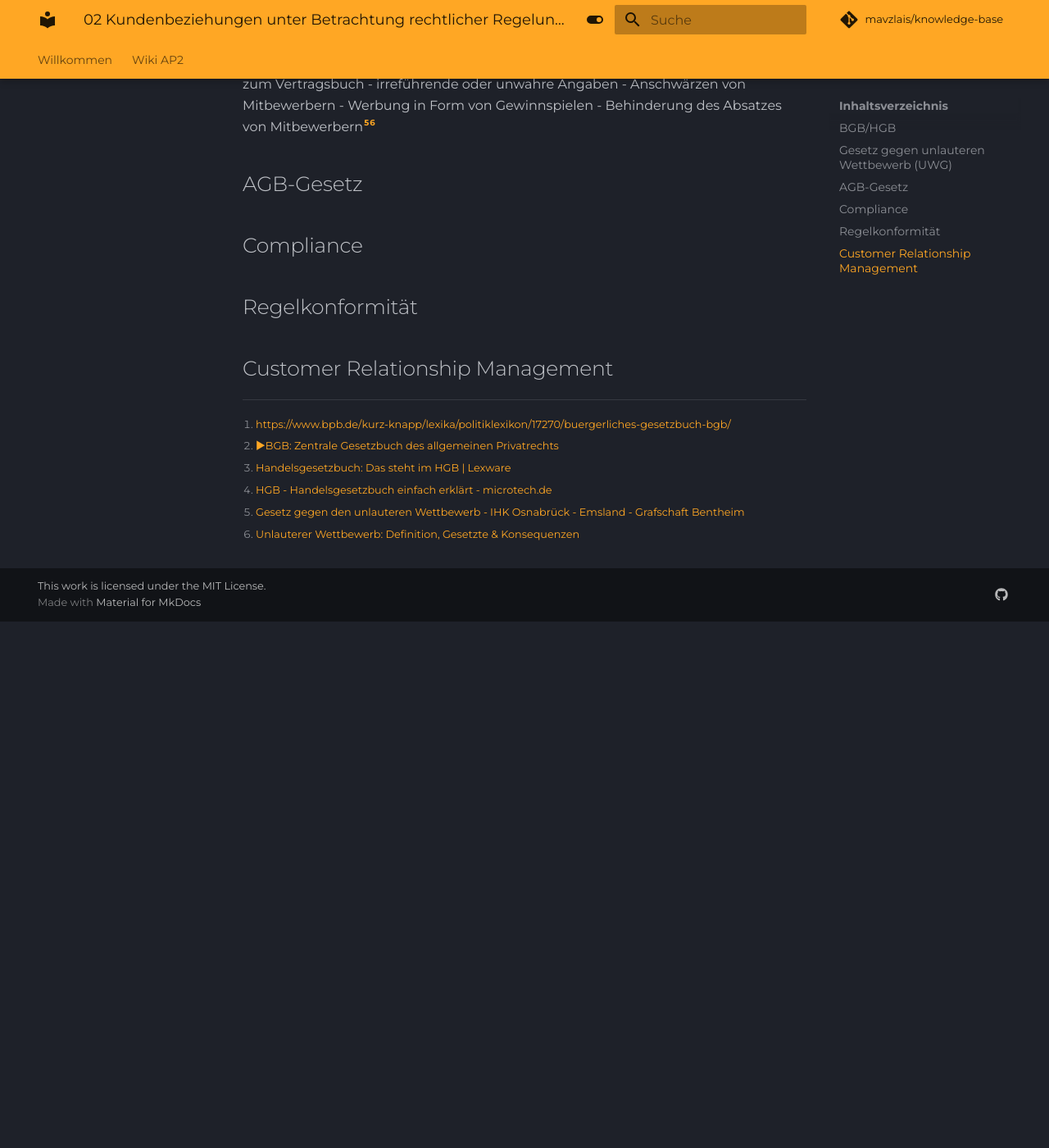
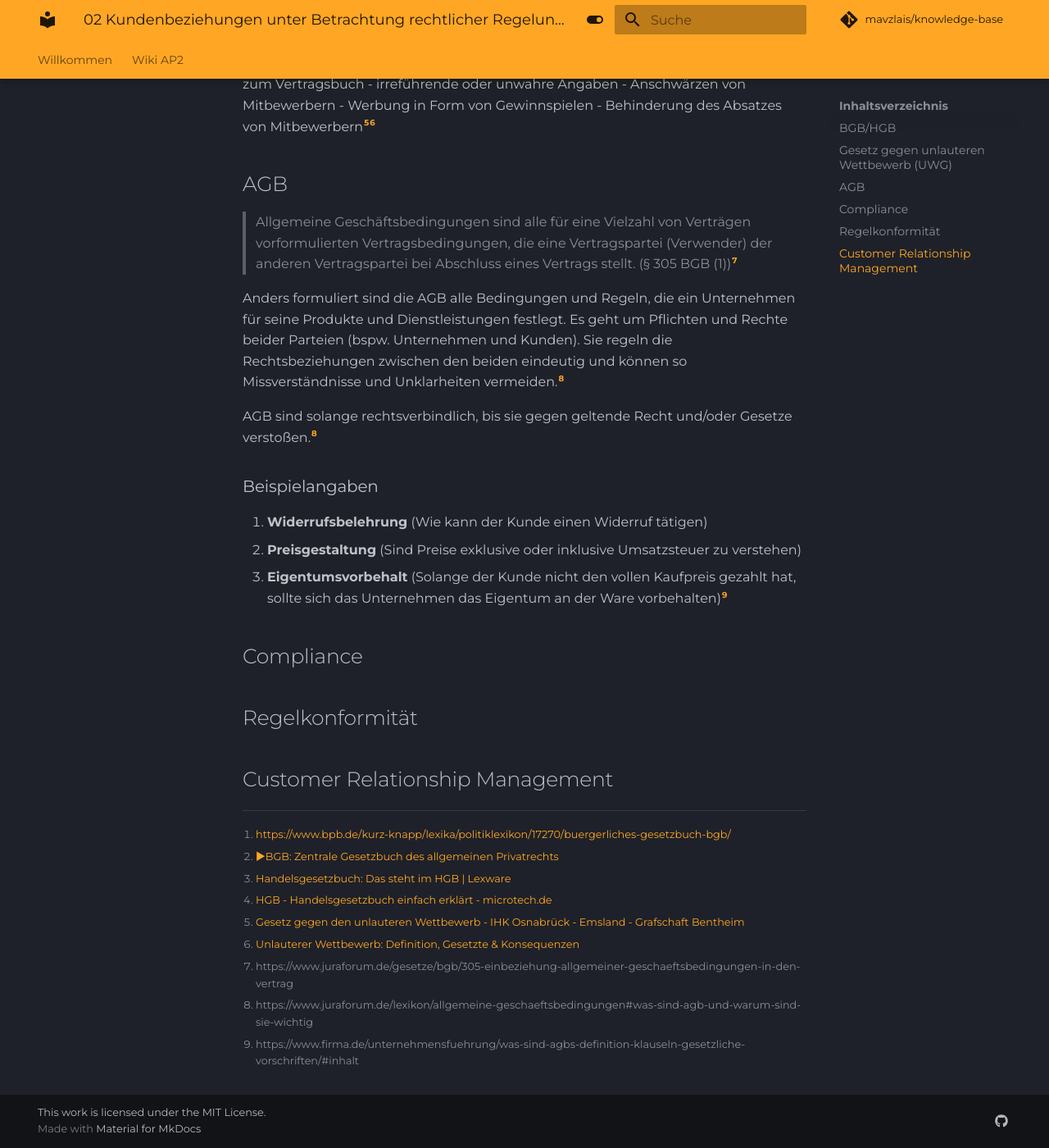
Before and after one commit to mavzlais/knowledge-base, an MkDocs documentation site: the page built from docs/02_wiki_ap2/1_konzeption_und_administration_von_it-systemen/02_kundenbeziehungen.md, in a window 1280 px wide and 1400 px high, scrolled down 1329 px. Shown: the whole window at 82% size. Built offline with MkDocs 1.6.1 and Material for MkDocs 9.7.7, drawn with Linux system fonts in a browser that asks for light colours; comment, search, counter and statistics services are not loaded; before the commit the page ends 2087 px from its top, so only the background shows below that.

Commit message:
Updated 02_kundenbeziehungen, added AGB

```diff
--- a/docs/02_wiki_ap2/1_konzeption_und_administration_von_it-systemen/02_kundenbeziehungen.md
+++ b/docs/02_wiki_ap2/1_konzeption_und_administration_von_it-systemen/02_kundenbeziehungen.md
@@ -33,8 +33,16 @@ Beispiele für unlautere Verhaltensweisen:
 - Anschwärzen von Mitbewerbern
 - Werbung in Form von Gewinnspielen
 - Behinderung des Absatzes von Mitbewerbern[^5][^6]
+## AGB
+>Allgemeine Geschäftsbedingungen sind alle für eine Vielzahl von Verträgen vorformulierten Vertragsbedingungen, die eine Vertragspartei (Verwender) der anderen Vertragspartei bei Abschluss eines Vertrags stellt. (§ 305 BGB (1))[^7]
 
-## AGB-Gesetz
+Anders formuliert sind die AGB alle Bedingungen und Regeln, die ein Unternehmen für seine Produkte und Dienstleistungen festlegt. Es geht um Pflichten und Rechte beider Parteien (bspw. Unternehmen und Kunden). Sie regeln die Rechtsbeziehungen zwischen den beiden eindeutig und können so Missverständnisse und Unklarheiten vermeiden.[^8]
+
+AGB sind solange rechtsverbindlich, bis sie gegen geltende Recht und/oder Gesetze verstoßen.[^8]
+### Beispielangaben
+1. **Widerrufsbelehrung** (Wie kann der Kunde einen Widerruf tätigen)
+2. **Preisgestaltung** (Sind Preise exklusive oder inklusive Umsatzsteuer zu verstehen)
+3. **Eigentumsvorbehalt** (Solange der Kunde nicht den vollen Kaufpreis gezahlt hat, sollte sich das Unternehmen das Eigentum an der Ware vorbehalten)[^9]
 ## Compliance
 ## Regelkonformität
 ## Customer Relationship Management
@@ -44,3 +52,6 @@ Beispiele für unlautere Verhaltensweisen:
 [^4]: [HGB - Handelsgesetzbuch einfach erklärt - microtech.de](https://www.microtech.de/erp-wiki/hgb-handelsgesetzbuch/)
 [^5]: [⁣Gesetz gegen den unlauteren Wettbewerb - IHK Osnabrück - Emsland - Grafschaft Bentheim](https://www.ihk.de/osnabrueck/recht-und-fair-play/wettbewerb/uwg-1074360)
 [^6]: [Unlauterer Wettbewerb: Definition, Gesetzte & Konsequenzen](https://office.lexware.de/lexikon/unlauterer-wettbewerb/)
+[^7]: https://www.juraforum.de/gesetze/bgb/305-einbeziehung-allgemeiner-geschaeftsbedingungen-in-den-vertrag
+[^8]: https://www.juraforum.de/lexikon/allgemeine-geschaeftsbedingungen#was-sind-agb-und-warum-sind-sie-wichtig
+[^9]: https://www.firma.de/unternehmensfuehrung/was-sind-agbs-definition-klauseln-gesetzliche-vorschriften/#inhalt
```
Also changed, not shown: docs/02_wiki_ap2/index.md (+1 -1 lines).
